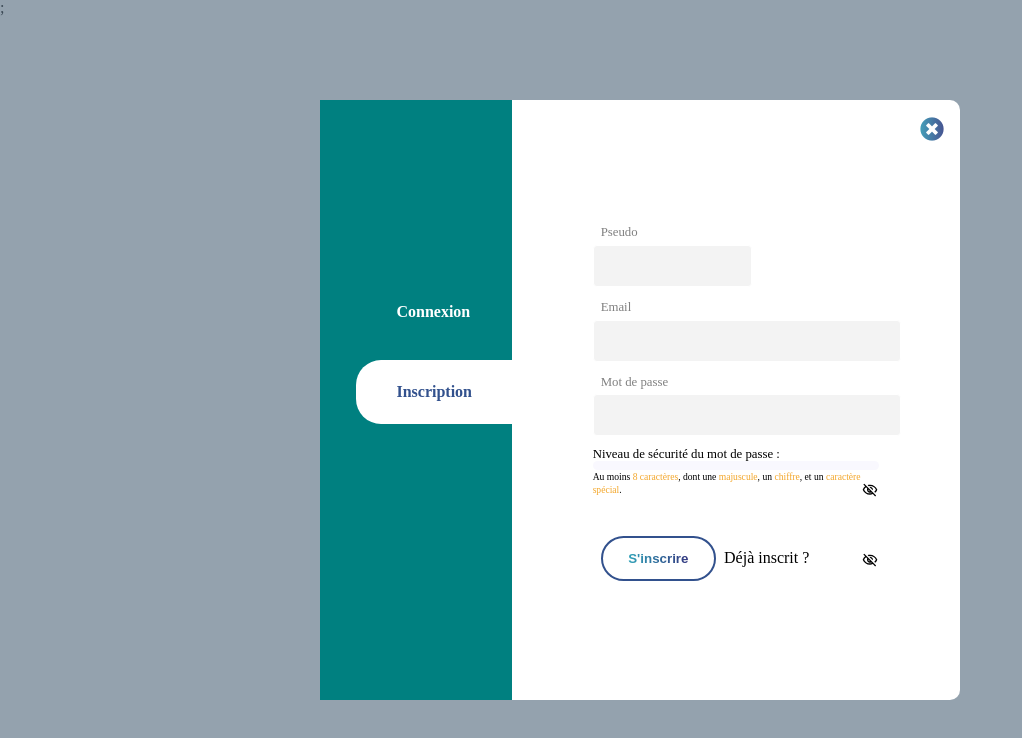
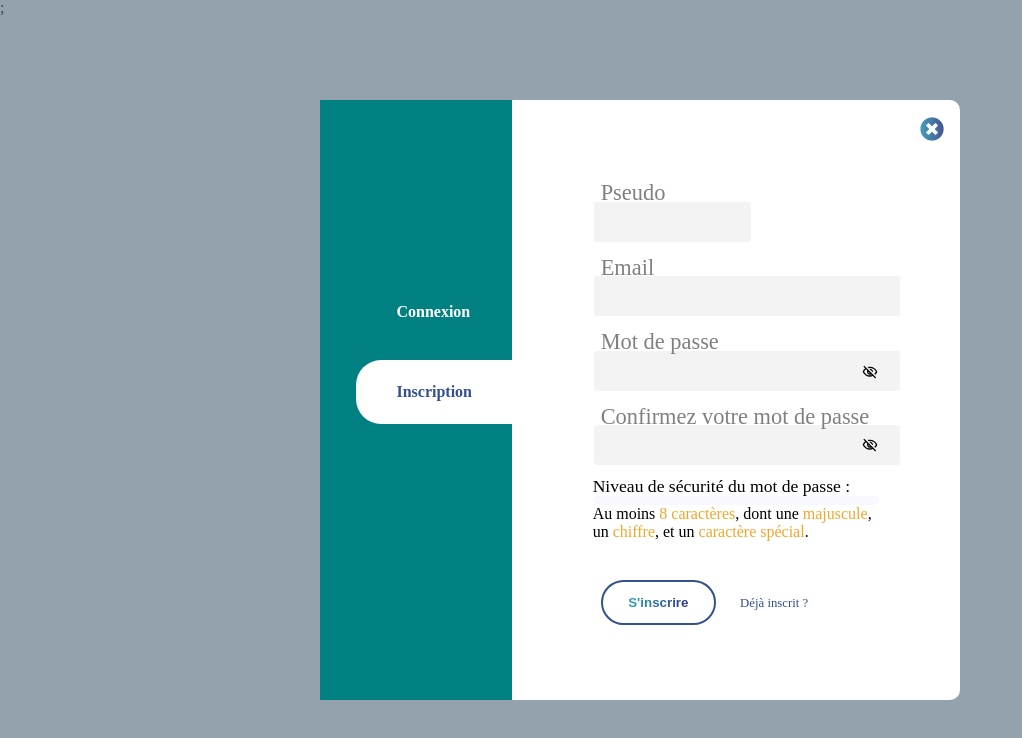
Before and after one commit to Hugo-Latreille/QuasiQuiz-Front, a React (Vite) app: page / in a window 1280 px wide. Shown: the top 738 px of the page, without its empty margins (0-1022 px from the left). Built offline with nearby package versions, Linux system fonts and the light colour scheme; a web font is replaced by a local one.

Commit message:
:rocket:feat: add custom hook for password validation

```diff
--- a/src/Pages/Connexion/Register.jsx
+++ b/src/Pages/Connexion/Register.jsx
@@ -3,6 +3,7 @@ import Input from "../../Components/Input/Input";
 import "./Register.scss";
 import { useEffect, useState } from "react";
 import { MdOutlineVisibility, MdOutlineVisibilityOff } from "react-icons/md";
+import usePasswordValidation from "../../utils/usePasswordValidation";
 
 const Register = ({ setIsLoggingActive }) => {
 	const [pseudo, setPseudo] = useState("");
@@ -10,72 +11,75 @@ const Register = ({ setIsLoggingActive }) => {
 	const [password, setPassword] = useState("");
 	// const [passwordConfirm, setPasswordConfirm] = useState("");
 	const [passwordVisibility, setPasswordVisibility] = useState(false);
-	const [passwordValidity, setPasswordValidity] = useState({});
-	const [passwordValidationWidth, setPasswordValidationWidth] = useState(0);
+	// const [passwordValidity, setPasswordValidity] = useState({});
+	// const [passwordValidationWidth, setPasswordValidationWidth] = useState(0);
 
-	const isNumberRegex = /\d/;
-	const specialCharacterRegex = /[!@#$%^&*()_+\-=[\]{};':"\\|,.<>/?]/;
-	const oneUppercase = /[A-Z]/;
+	const [passwordValidity, passwordValidationWidth, checkPasswordValidity] =
+		usePasswordValidation(password);
 
-	const checkPasswordValidity = () => {
-		setPasswordValidity({
-			minChar: password.length >= 8 ? true : false,
-			number: isNumberRegex.test(password) ? true : false,
-			uppercase: oneUppercase.test(password) ? true : false,
-			specialChar: specialCharacterRegex.test(password) ? true : false,
-		});
-	};
+	// const isNumberRegex = /\d/;
+	// const specialCharacterRegex = /[!@#$%^&*()_+\-=[\]{};':"\\|,.<>/?]/;
+	// const oneUppercase = /[A-Z]/;
 
-	useEffect(() => {
-		countPasswordValidationWidth();
-	}, [passwordValidity]);
+	// const checkPasswordValidity = () => {
+	// 	setPasswordValidity({
+	// 		minChar: password.length >= 8 ? true : false,
+	// 		number: isNumberRegex.test(password) ? true : false,
+	// 		uppercase: oneUppercase.test(password) ? true : false,
+	// 		specialChar: specialCharacterRegex.test(password) ? true : false,
+	// 	});
+	// };
 
-	function countPasswordValidationWidth() {
-		setPasswordValidationWidth(0);
+	// useEffect(() => {
+	// 	countPasswordValidationWidth();
+	// }, [passwordValidity]);
 
-		if (
-			passwordValidity.uppercase ||
-			passwordValidity.number ||
-			passwordValidity.specialChar ||
-			passwordValidity.minChar
-		) {
-			setPasswordValidationWidth(25);
-		}
-		if (
-			(passwordValidity.uppercase && passwordValidity.number) ||
-			(passwordValidity.uppercase && passwordValidity.specialChar) ||
-			(passwordValidity.uppercase && passwordValidity.minChar) ||
-			(passwordValidity.number && passwordValidity.specialChar) ||
-			(passwordValidity.number && passwordValidity.minChar) ||
-			(passwordValidity.specialChar && passwordValidity.minChar)
-		) {
-			setPasswordValidationWidth(50);
-		}
-		if (
-			(passwordValidity.uppercase &&
-				passwordValidity.number &&
-				passwordValidity.specialChar) ||
-			(passwordValidity.uppercase &&
-				passwordValidity.specialChar &&
-				passwordValidity.minChar) ||
-			(passwordValidity.uppercase &&
-				passwordValidity.number &&
-				passwordValidity.minChar) ||
-			(passwordValidity.specialChar &&
-				passwordValidity.number &&
-				passwordValidity.minChar)
-		) {
-			setPasswordValidationWidth(75);
-		}
-		if (
-			passwordValidity.uppercase &&
-			passwordValidity.number &&
-			passwordValidity.specialChar &&
-			passwordValidity.minChar
-		) {
-			setPasswordValidationWidth(100);
-		}
-	}
+	// function countPasswordValidationWidth() {
+	// 	setPasswordValidationWidth(0);
+
+	// 	if (
+	// 		passwordValidity.uppercase ||
+	// 		passwordValidity.number ||
+	// 		passwordValidity.specialChar ||
+	// 		passwordValidity.minChar
+	// 	) {
+	// 		setPasswordValidationWidth(25);
+	// 	}
+	// 	if (
+	// 		(passwordValidity.uppercase && passwordValidity.number) ||
+	// 		(passwordValidity.uppercase && passwordValidity.specialChar) ||
+	// 		(passwordValidity.uppercase && passwordValidity.minChar) ||
+	// 		(passwordValidity.number && passwordValidity.specialChar) ||
+	// 		(passwordValidity.number && passwordValidity.minChar) ||
+	// 		(passwordValidity.specialChar && passwordValidity.minChar)
+	// 	) {
+	// 		setPasswordValidationWidth(50);
+	// 	}
+	// 	if (
+	// 		(passwordValidity.uppercase &&
+	// 			passwordValidity.number &&
+	// 			passwordValidity.specialChar) ||
+	// 		(passwordValidity.uppercase &&
+	// 			passwordValidity.specialChar &&
+	// 			passwordValidity.minChar) ||
+	// 		(passwordValidity.uppercase &&
+	// 			passwordValidity.number &&
+	// 			passwordValidity.minChar) ||
+	// 		(passwordValidity.specialChar &&
+	// 			passwordValidity.number &&
+	// 			passwordValidity.minChar)
+	// 	) {
+	// 		setPasswordValidationWidth(75);
+	// 	}
+	// 	if (
+	// 		passwordValidity.uppercase &&
+	// 		passwordValidity.number &&
+	// 		passwordValidity.specialChar &&
+	// 		passwordValidity.minChar
+	// 	) {
+	// 		setPasswordValidationWidth(100);
+	// 	}
+	// }
 
 	return (
 		<div className="register-container">
@@ -108,13 +112,13 @@ const Register = ({ setIsLoggingActive }) => {
 						checkPasswordValidity={checkPasswordValidity}
 						setValue={setPassword}
 					/>
-					{/* <Input
+					<Input
 						name="passwordConfirm"
-						value={passwordConfirm}
+						// value={passwordConfirm}
 						label="Confirmez votre mot de passe"
 						type={passwordVisibility ? "text" : "password"}
 						required={true}
-					/> */}
+					/>
 					<div
 						className="eye_register_pass"
 						onClick={() => setPasswordVisibility(!passwordVisibility)}
--- a/src/Pages/Connexion/Register.scss
+++ b/src/Pages/Connexion/Register.scss
@@ -24,18 +24,18 @@
 
 .eye_register_pass {
 	position: absolute;
-	top: 19.3rem;
+	top: 14.9rem;
 	right: 0.1rem;
 }
 
 .eye_register_confirm {
 	position: absolute;
-	top: 14.9rem;
+	top: 10.3rem;
 	right: 0.1rem;
 }
 
 .password-safety {
-	font-size: 0.8rem;
+	font-size: 1.1rem;
 	margin-top: -1.2rem;
 	margin-bottom: 2rem;
 
@@ -75,7 +75,7 @@
 	}
 
 	& span {
-		font-size: 0.6rem;
+		font-size: 1rem;
 	}
 }
 .form {
@@ -87,7 +87,7 @@
 
 		.label {
 			color: vars.$grey;
-			font-size: 0.8rem;
+			font-size: 1.4rem;
 			position: absolute;
 			top: -17px;
 			left: 8px;
@@ -140,3 +140,11 @@
 	margin: 0.5rem;
 	cursor: pointer;
 }
+
+.third-button-colored {
+	color: #32518d;
+	font-size: 0.8rem;
+	padding-left: 1rem;
+	cursor: pointer;
+	width: 100%;
+}
--- /dev/null
+++ b/src/utils/usePasswordValidation.jsx
@@ -0,0 +1,74 @@
+import { useEffect, useState } from "react";
+
+const usePasswordValidation = (password) => {
+	const [passwordValidity, setPasswordValidity] = useState({});
+	const [passwordValidationWidth, setPasswordValidationWidth] = useState(0);
+
+	const isNumberRegex = /\d/;
+	const specialCharacterRegex = /[!@#$%^&*()_+\-=[\]{};':"\\|,.<>/?]/;
+	const oneUppercase = /[A-Z]/;
+
+	const checkPasswordValidity = () => {
+		setPasswordValidity({
+			minChar: password.length >= 8 ? true : false,
+			number: isNumberRegex.test(password) ? true : false,
+			uppercase: oneUppercase.test(password) ? true : false,
+			specialChar: specialCharacterRegex.test(password) ? true : false,
+		});
+	};
+
+	useEffect(() => {
+		countPasswordValidationWidth();
+	}, [passwordValidity]);
+
+	const countPasswordValidationWidth = () => {
+		setPasswordValidationWidth(0);
+
+		if (
+			passwordValidity.uppercase ||
+			passwordValidity.number ||
+			passwordValidity.specialChar ||
+			passwordValidity.minChar
+		) {
+			setPasswordValidationWidth(25);
+		}
+		if (
+			(passwordValidity.uppercase && passwordValidity.number) ||
+			(passwordValidity.uppercase && passwordValidity.specialChar) ||
+			(passwordValidity.uppercase && passwordValidity.minChar) ||
+			(passwordValidity.number && passwordValidity.specialChar) ||
+			(passwordValidity.number && passwordValidity.minChar) ||
+			(passwordValidity.specialChar && passwordValidity.minChar)
+		) {
+			setPasswordValidationWidth(50);
+		}
+		if (
+			(passwordValidity.uppercase &&
+				passwordValidity.number &&
+				passwordValidity.specialChar) ||
+			(passwordValidity.uppercase &&
+				passwordValidity.specialChar &&
+				passwordValidity.minChar) ||
+			(passwordValidity.uppercase &&
+				passwordValidity.number &&
+				passwordValidity.minChar) ||
+			(passwordValidity.specialChar &&
+				passwordValidity.number &&
+				passwordValidity.minChar)
+		) {
+			setPasswordValidationWidth(75);
+		}
+		if (
+			passwordValidity.uppercase &&
+			passwordValidity.number &&
+			passwordValidity.specialChar &&
+			passwordValidity.minChar
+		) {
+			setPasswordValidationWidth(100);
+		}
+	};
+
+	return [passwordValidity, passwordValidationWidth, checkPasswordValidity];
+};
+
+export default usePasswordValidation;
```
